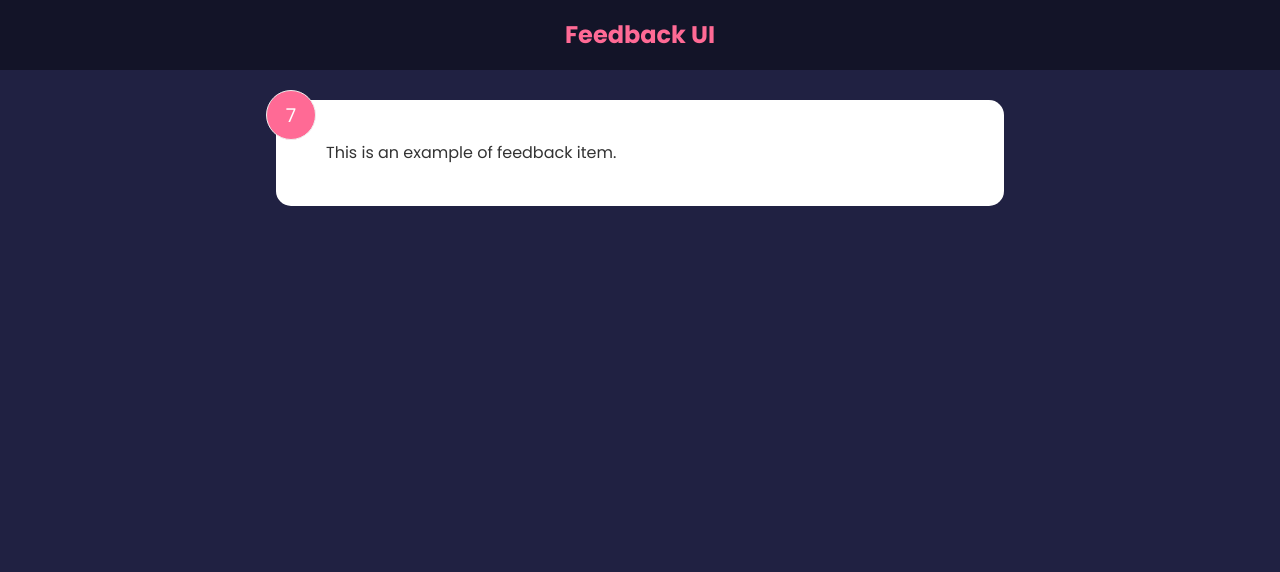
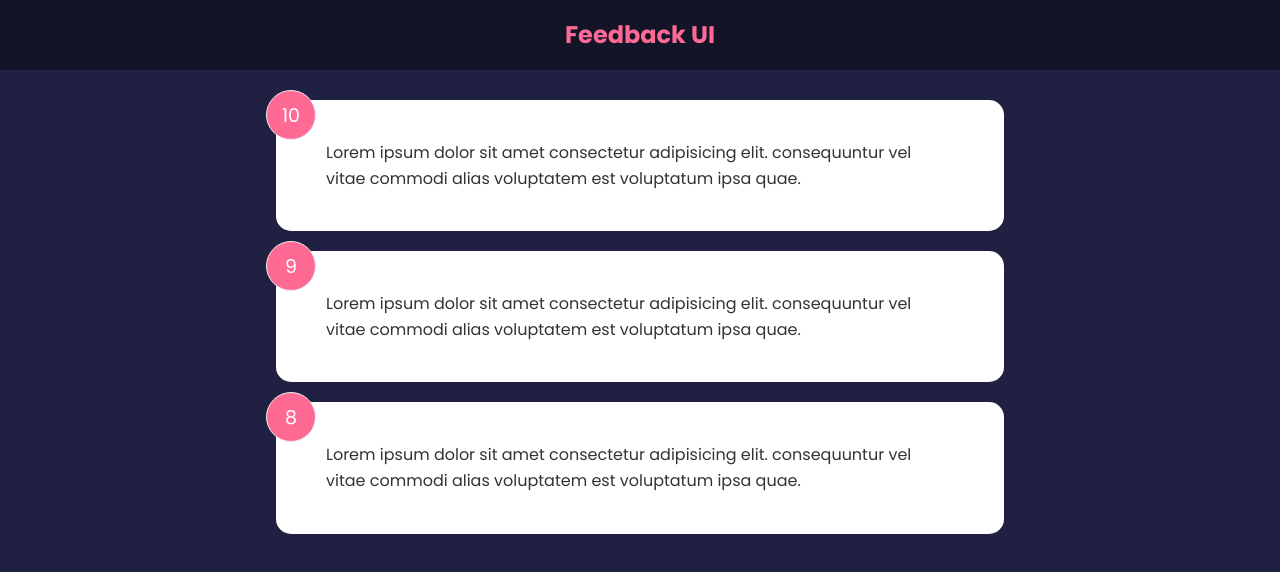
Before and after one commit to Froiod/feedback-app, a React (Create React App) app: page / in a window 1280 px wide. Shown: the top 572 px of the page. Built offline with nearby package versions, Linux system fonts and the light colour scheme.

Commit message:
items on list

```diff
--- a/src/App.js
+++ b/src/App.js
@@ -1,5 +1,5 @@
 import { useState } from "react"
-import FeedbackItem from "./components/FeedbackItem"
+import FeedbackList from "./components/FeedbackList"
 import Header from "./components/Header"
 import FeedbackData from './data/FeedbackData'
 
@@ -12,7 +12,7 @@ function App () {
     <>
       <Header />
       <div className="container">
-        <FeedbackItem />
+        <FeedbackList feedback={feedback} />
       </div>
     </>
   )
--- a/src/components/FeedbackItem.jsx
+++ b/src/components/FeedbackItem.jsx
@@ -1,16 +1,12 @@
 import React from 'react'
-import { useState } from 'react'
 
-function FeedbackItem() {
-
-  const [rating, setRating] = useState(7)
-  const [text, setText] = useState('This is an example of feedback item.')
+function FeedbackItem({item}) {
 
   return (
     <div className='card'>
-      <div className="num-display">{rating}</div>
+      <div className="num-display">{item.rating}</div>
       <div className="text-display">
-        {text}
+        {item.text}
       </div>
     </div>
   )
--- /dev/null
+++ b/src/components/FeedbackList.jsx
@@ -0,0 +1,19 @@
+import React from 'react'
+import FeedbackItem from './FeedbackItem'
+
+function FeedbackLists({feedback}) {
+
+  if (!feedback || feedback.length == 0) {
+    return <p>No Feedback yet.</p>
+  }
+
+  return (
+    <div className='feedback-list'>
+      {feedback.map((item) =>
+       <FeedbackItem key={item.id} item={item}/>
+      )}
+    </div>
+  )
+}
+
+export default FeedbackLists
--- a/src/index.js
+++ b/src/index.js
@@ -1,11 +1,11 @@
 import React from 'react'
-import ReactDom from 'react-dom'
+import ReactDOM from 'react-dom/client';
 import './index.css'
 import App from './App'
 
-ReactDom.render(
+const root = ReactDOM.createRoot(document.getElementById('root'));
+root.render(
   <React.StrictMode>
     <App />
-  </React.StrictMode>,
-    document.getElementById('root')
-  )
+  </React.StrictMode>
+);
```
